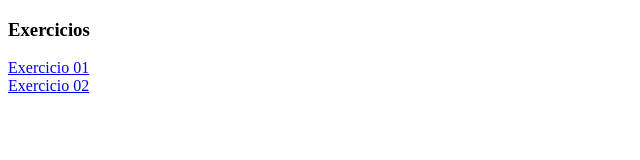
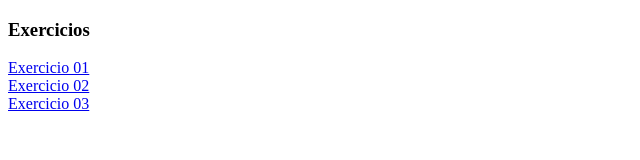
Before and after one commit to WendiRamos/tads-web-1, a plain HTML site: page index.html in a window 1280 px wide. Shown: the whole page, without its empty margins (0-640 px from the left). Drawn offline with Linux system fonts and the light colour scheme.

Commit message:
adicionando link para o exercício 03

```diff
--- a/index.html
+++ b/index.html
@@ -10,5 +10,6 @@
     <h3>Exercicios</h3>
     <a href="./exercicio-01/pagina-inicial.html">Exercicio 01</a> <br>
     <a href="./exercicio-02/Pagina-inicial.html">Exercicio 02</a> <br>
+    <a href="./exercicio-03/Pagina-01-inicial.html">Exercicio 03</a> <br>
 </body>
 </html>
```
